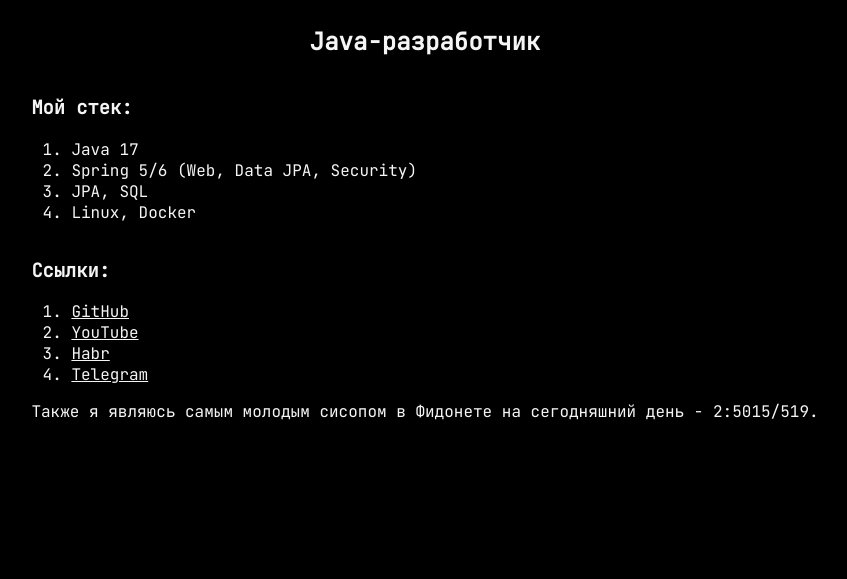
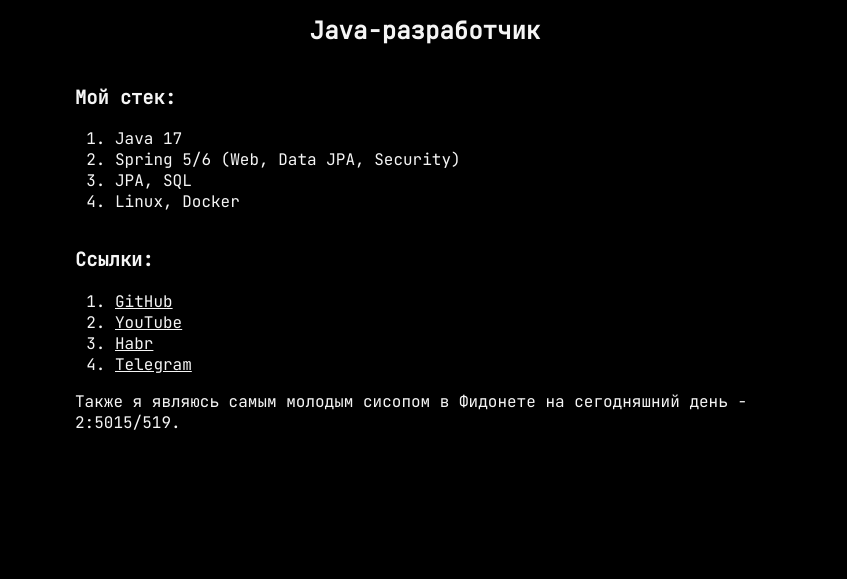
Before and after one commit to gavrilovegor519/gavrilovegor519.github.io, a plain HTML site: page index.html in a window 1280 px wide. Shown: the part 221-800 px from the top of the page, without its empty margins (215-1062 px from the left). Drawn offline with Linux system fonts and the light colour scheme.

Commit message:
Some fixes in style.css

```diff
--- a/style.css
+++ b/style.css
@@ -1,7 +1,7 @@
 @import url('https://fonts.googleapis.com/css2?family=JetBrains+Mono&display=swap');
 
 html {
-    height: 100%;
+    height: 100vh;
     font-family: "JetBrains Mono", monospace;
     font-optical-sizing: auto;
     font-weight: 400;
@@ -13,7 +13,7 @@ body {
     background-color: black;
     color: whitesmoke;
     display: flex;
-    min-height: 100%;
+    min-height: 100vh;
     justify-content: center;
     align-items: center;
 }
@@ -23,7 +23,7 @@ a {
 }
 
 body main {
-    max-width: 800px;
+    max-width: 700px;
     display: flex;
     flex-direction: column;
     align-items: center;
```
